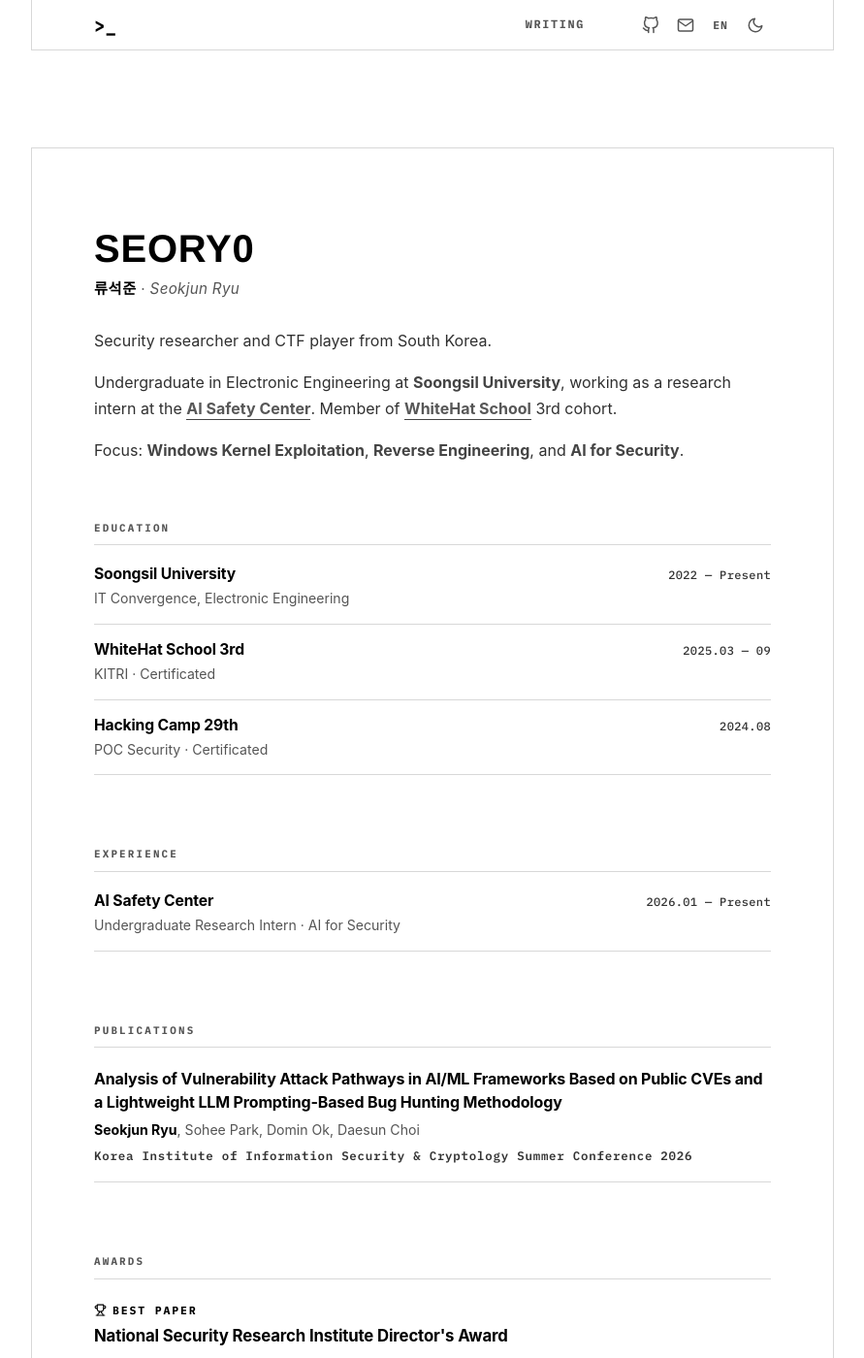
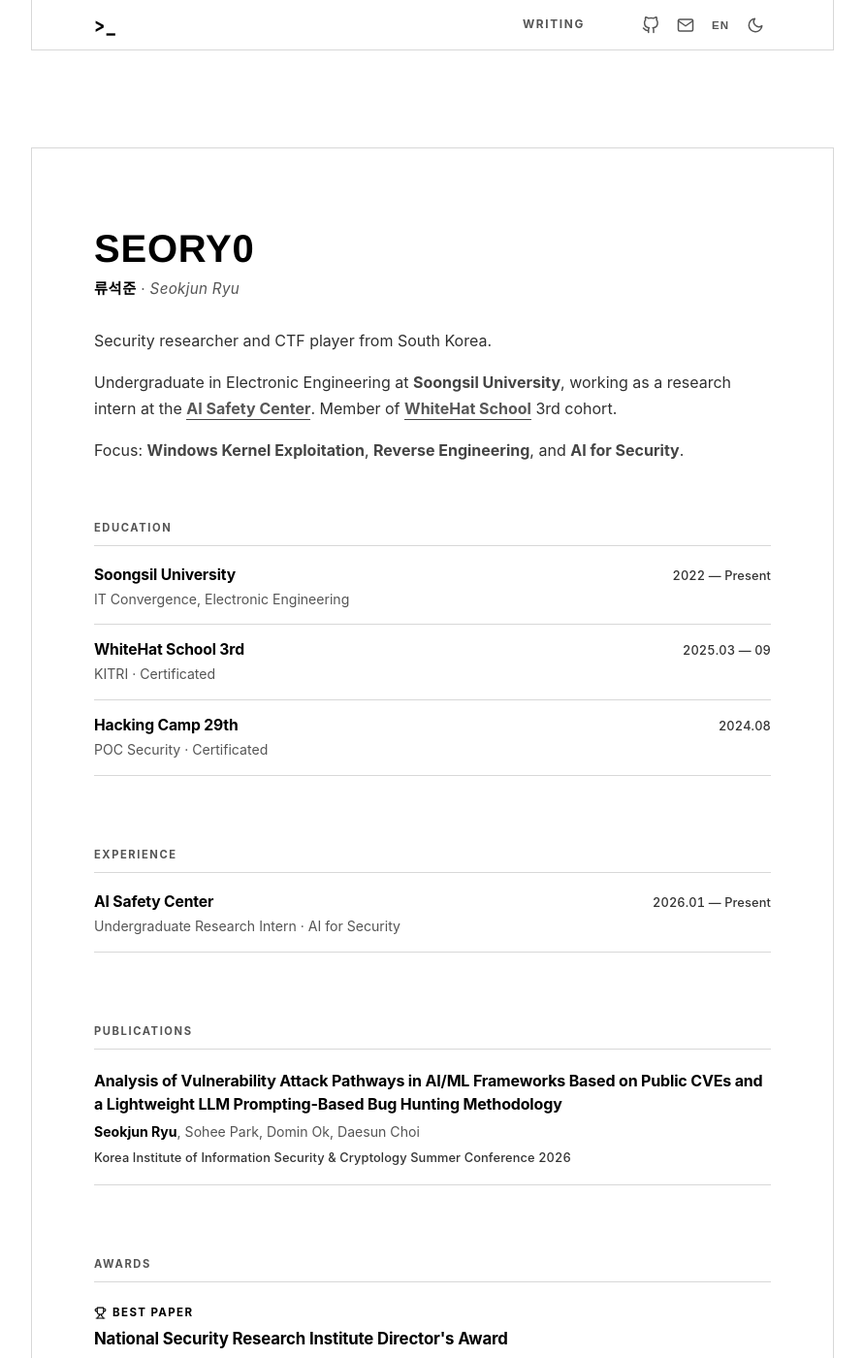
Before and after one commit to SEORY0/SEORY0.github.io, a Jekyll site: the page built from index.html, in a window 1280 px wide and 1400 px high. Shown: the whole window at 97% size, without its empty margins (194-1085 px from the left). Built offline with Jekyll 4.4.1, drawn with Linux system fonts in a browser that asks for light colours; some web fonts are replaced.

Commit message:
Unify meta typography on Pretendard
Periods, section labels, CTF placements, venue lines, tags, nav links
and footer meta now use Pretendard (tabular-nums for dates); mono stays
only for code blocks and the terminal logo.

Co-Authored-By: Claude Fable 5 <noreply@anthropic.com>

```diff
--- a/_sass/_footer.scss
+++ b/_sass/_footer.scss
@@ -40,7 +40,6 @@
 }
 
 .site-footer-lastmod {
-  font-family: var(--font-mono);
   font-size: 0.74rem;
   color: var(--text-muted);
   letter-spacing: 0.06em;
--- a/_sass/_home.scss
+++ b/_sass/_home.scss
@@ -25,14 +25,13 @@
   }
 }
 
-/* .date — section label (mono + uppercase + wide tracking) */
+/* .date — section label (uppercase + wide tracking) */
 .date {
   display: block;
-  font-family: var(--font-mono);
   text-transform: uppercase;
   font-weight: 700;
-  font-size: 0.68rem;
-  letter-spacing: 0.2em;
+  font-size: 0.7rem;
+  letter-spacing: 0.14em;
   color: var(--text-muted);
   border-bottom: 1px solid var(--border);
   padding-bottom: 8px;
@@ -147,10 +146,10 @@ a.note:hover .description { color: var(--accent); }
   grid-column: 2;
   grid-row: 1;
   justify-self: end;
-  font-family: var(--font-mono);
-  font-size: 0.75rem;
+  font-size: 0.8rem;
   font-weight: 500;
-  letter-spacing: 0.03em;
+  letter-spacing: 0.01em;
+  font-variant-numeric: tabular-nums;
   color: var(--text-meta);
   white-space: nowrap;
   line-height: 1.5;
@@ -202,10 +201,10 @@ a.note:hover .description { color: var(--accent); }
 
 .pub-venue {
   display: block;
-  font-family: var(--font-mono);
-  font-size: 0.78rem;
-  font-weight: 600;
-  letter-spacing: 0.06em;
+  font-size: 0.8rem;
+  font-weight: 500;
+  letter-spacing: 0.01em;
+  font-variant-numeric: tabular-nums;
   color: var(--text-meta);
 }
 
@@ -238,11 +237,10 @@ a.note:hover .description { color: var(--accent); }
 
 .featured-tag {
   display: block;
-  font-family: var(--font-mono);
   font-size: 0.72rem;
   font-weight: 700;
   text-transform: uppercase;
-  letter-spacing: 0.16em;
+  letter-spacing: 0.12em;
   color: var(--accent);
 }
 
@@ -289,11 +287,10 @@ a.note.featured:hover h3 { color: var(--accent); }
   align-items: center;
   gap: 6px;
   align-self: flex-start;
-  font-family: var(--font-mono);
   font-size: 0.72rem;
   font-weight: 700;
   text-transform: uppercase;
-  letter-spacing: 0.16em;
+  letter-spacing: 0.12em;
   color: var(--accent);
 }
 
@@ -304,10 +301,10 @@ a.note.featured:hover h3 { color: var(--accent); }
 
 .award-venue {
   display: block;
-  font-family: var(--font-mono);
-  font-size: 0.78rem;
-  font-weight: 600;
-  letter-spacing: 0.06em;
+  font-size: 0.8rem;
+  font-weight: 500;
+  letter-spacing: 0.01em;
+  font-variant-numeric: tabular-nums;
   color: var(--text-meta);
   margin-top: 2px;
 }
--- a/_sass/_nav.scss
+++ b/_sass/_nav.scss
@@ -105,7 +105,6 @@
     a {
       display: inline-block;
       padding: 6px 4px;
-      font-family: var(--font-mono);
       font-size: 0.74rem;
       font-weight: 700;
       text-transform: uppercase;
@@ -236,7 +235,6 @@
 
 /* Language toggle — text label (current lang shown), home page only */
 .top-nav-lang {
-  font-family: var(--font-mono);
   font-size: 0.72rem;
   font-weight: 700;
   letter-spacing: 0.08em;
```
